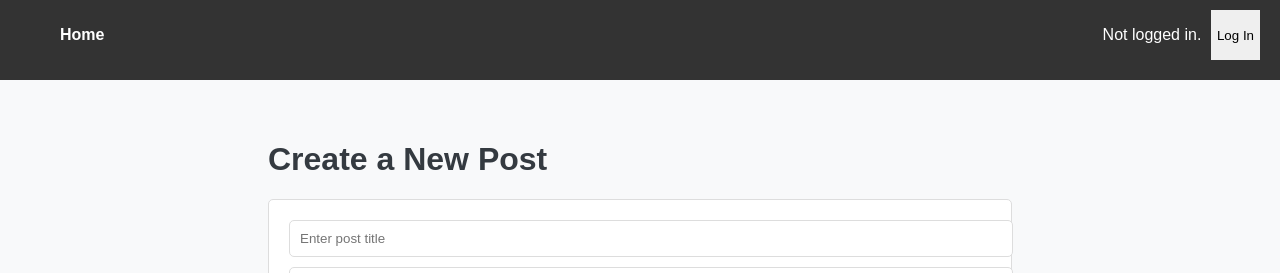
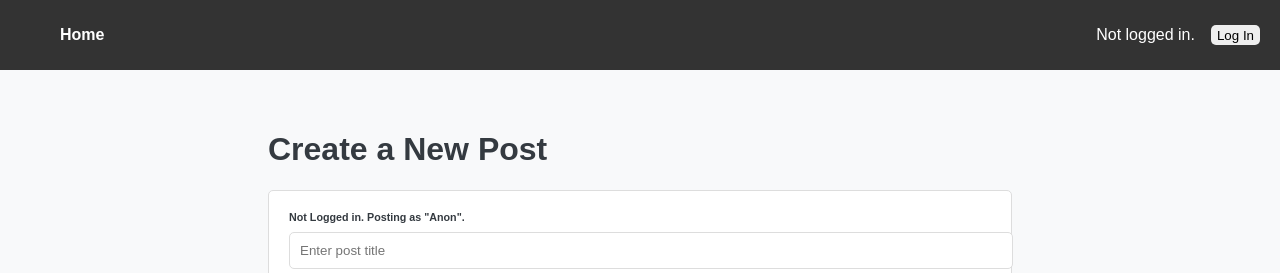
Before and after one commit to rohans0/ReactForumWebsite, a React (Create React App) app in the folder frontend/: page / in a window 1280 px wide. Shown: the top 273 px of the page. Built offline with nearby package versions, Linux system fonts and the light colour scheme; no server answers.

Commit message:
styling fixes

```diff
--- a/frontend/src/components/authLogin.js
+++ b/frontend/src/components/authLogin.js
@@ -4,7 +4,7 @@ import React from "react";
 const AuthLogin = () => {
   const { loginWithRedirect } = useAuth0();
 
-  return <button onClick={() => loginWithRedirect()}>Log In</button>;
+  return <button id="login" onClick={() => loginWithRedirect()}>Log In</button>;
 };
 
 export default AuthLogin;
--- a/frontend/src/components/authLogout.js
+++ b/frontend/src/components/authLogout.js
@@ -5,7 +5,7 @@ const AuthLogout = () => {
   const { logout } = useAuth0();
 
   return (
-    <button onClick={() => logout({ logoutParams: { returnTo: window.location.origin } })}>
+    <button id="logout" onClick={() => logout({ logoutParams: { returnTo: window.location.origin } })}>
       Log Out
     </button>
   );
--- a/frontend/src/components/authProfile.js
+++ b/frontend/src/components/authProfile.js
@@ -17,14 +17,14 @@ const AuthProfile = () => {
 			{!isAuthenticated ?
 				<>
 					<p>Not logged in.</p>
-					<AuthLogin id="login" />
+					<AuthLogin />
 				</>
 				:
 				<>
 					<img src={user.picture} alt={user.name} id="profile-pfp" />
 					<div>
 						<p id="welcome">Welcome {user.name}!</p>
-						<AuthLogout id="logout" />
+						<AuthLogout />
 					</div>
 				</>
 			}
--- a/frontend/src/pages/Homepage.js
+++ b/frontend/src/pages/Homepage.js
@@ -76,6 +76,15 @@ const HomePage = () => {
     <div className="homepage">
       <h1>Create a New Post</h1>
       <form onSubmit={handlePostSubmit} className="post-form">
+				<div className="post-profile">
+				{user ?
+					<>
+						<img src={user.picture} id="pfp"/>
+						<h6>{user.name}</h6>
+					</>:
+						<h6>Not Logged in. Posting as "Anon".</h6>
+				}
+				</div>
         <input
           type="text"
           name="title"
--- a/frontend/src/styles/Auth0.css
+++ b/frontend/src/styles/Auth0.css
@@ -1,9 +1,16 @@
 #info {
 	display: flex;
 	flex-direction: row;
-	gap: .6em;
- 	margin-bottom: .6em;
-	align-self: center;
+	gap: 1em;
+	justify-content: center;
+}
+
+#login,
+#logout {
+	border-radius: 5px;
+	height: 1.5em;
+	cursor: pointer;
+	margin: auto 0;
 }
 
 #profile-pfp {
@@ -11,11 +18,5 @@
 }
 
 #welcome {
-  margin: .3em 0;
+  margin: .2em 0;
 }
-
-#login,
-#logout {
-	height: .3em;
-	cursor: pointer;
-}
```
